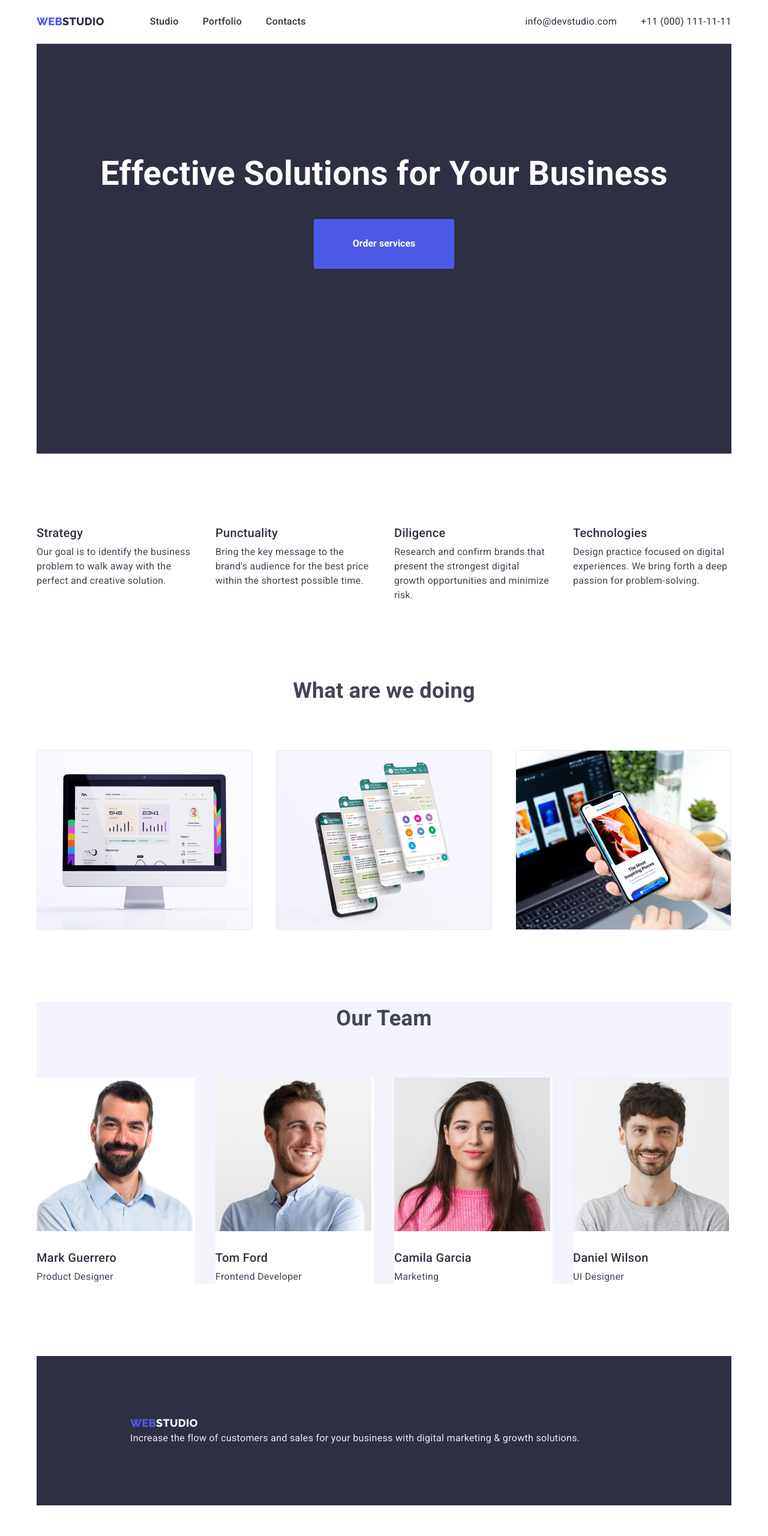
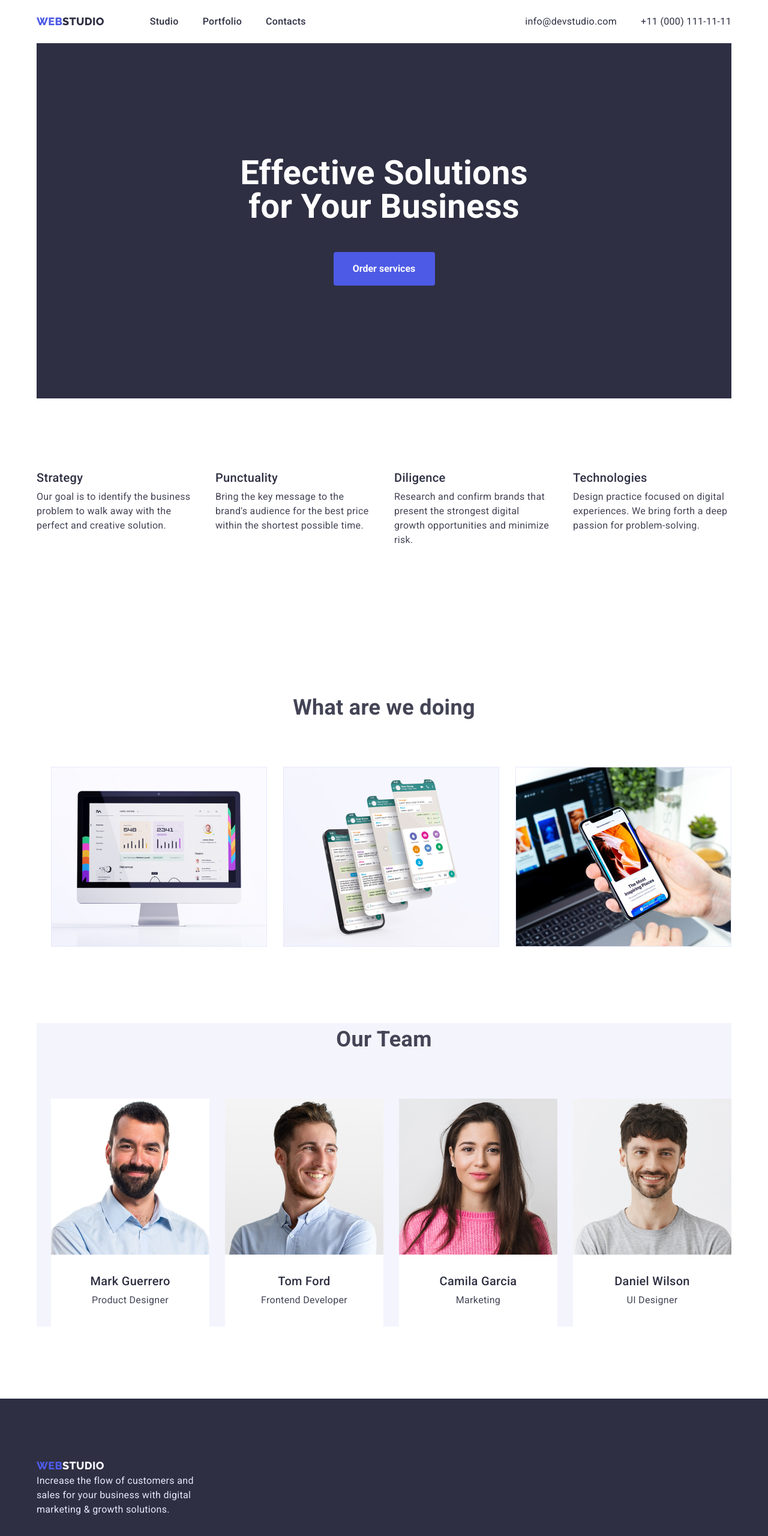
Before and after one commit to tanialapa/goit-markup-hw-02, a plain HTML site: page index.html in a window 1280 px wide. Shown: the whole page at 60% size. Before the commit the page ends 2509 px from the top, so only its background shows below. Drawn offline with nearby package versions, Linux system fonts and the light colour scheme.

Commit message:
оновила

```diff
--- a/css/styles.css
+++ b/css/styles.css
@@ -61,9 +61,6 @@ ol {
 	margin-bottom: 0;
 	padding-left: 0;
 }
-img {
-	display: block;
-}
 
 .container {
 	width: 1158px;
@@ -96,7 +93,7 @@ img {
 .main-nav {
 	display: flex;
 	align-items: center;
-  border-bottom: 1px solid #E7E9FC;
+
 }
 
 .auth-nav {
@@ -148,9 +145,7 @@ img {
 .hero {
 	background-color: var(--primary-text-color);
 	text-align: center;
-	padding-top: 188px;
-	padding-bottom: 120px;
-	margin-bottom: 120px;
+	padding: 188px;
 }
 .hero-title {
 	font-size: 56px;
@@ -174,17 +169,26 @@ img {
   margin-bottom: 120px;
 }
 
+.item-card {
+  margin-left: 24px;
+}
 .people {
 	width: 264px;
 	background-color: var(--one-bg-color);
+  margin-left: 24px;
 }
 .team-list {
   justify-content: space-between;
+  margin-left: 24px;
+}
+.team-list:last-child {
+  margin-left: 0;
 }
 
 .section {
 	margin-top: 0;
-	margin-bottom: 120px;
+	padding-top: 120px;
+  padding-bottom: 120px;
 }
 
 .section-title {
@@ -199,10 +203,13 @@ img {
 
 .img {
   display: block;
-  max-width: 100%;
+  width: 100%;
   height: auto;
-
-	margin-bottom: 32px;
+}
+.img-text {
+  padding-top: 32px;
+  padding-bottom: 32px;
+  text-align: center;
 }
 
 /*button*/
@@ -228,12 +235,11 @@ img {
 	border-radius: 4px;
 	font-weight: 600;
 	cursor: pointer;
-	min-width: 170px;
-	height: 51px;
+	width: 105px;
+	height: 24px;
 	text-align: center;
 	outline: none;
 	border: none;
-	margin-bottom: 188px;
 	margin-top: 48px;
 }
 
@@ -255,10 +261,7 @@ img {
 
 .portfolio-bottom {
 	margin-bottom: 72px;
-}
-.button-list {
-  padding-left: 427px;
-  padding-top: 96px;
+  justify-content: center;
 }
 
 .card-set {
@@ -277,10 +280,19 @@ img {
   margin-bottom: 48px;
 }
 
+.card-set > .item:last-child {
+  margin-left: 0px;
+  margin-bottom: 0px;
+}
+
 .card-content {
   padding-left: 16px;
   padding-top: 32px;
   padding-bottom: 16px;
+}
+
+.card-heading {
+  font-weight: 500;
 }
 
 .card-text {
@@ -294,8 +306,11 @@ img {
 
   padding-top: 100px;
   padding-bottom: 100px;
-  padding-left: 156px;
 }
 .footer-color {
 	color: var(--title-bg-color);
 }
+
+.footer-text {
+  width: 264px;
+}
--- a/index.html
+++ b/index.html
@@ -20,8 +20,8 @@
 	</head>
 
 	<body>
+		<header>
 			<div class="container">
-			<header>
 				<nav class="main-nav">
 					<a href="/" class="logo"> <span class="logo-color">WEB</span>STUDIO </a>
 					<ul class="site-nav list">
@@ -34,15 +34,19 @@
 						<li class="item"><a href="tel:+11(000)111-11-11" class="link list-style">+11 (000) 111-11-11</a></li>
 					</ul>
 				</nav>
+			</div>
 		</header>
 
 		<main>
+			<div class="container">
 				<section class="hero">
-					<h1 class="hero-title">Effective Solutions for Your Business</h1>
+					<h1 class="hero-title">Effective Solutions <br> for Your Business</h1>
 
 					<button type="button" class="button-secondary"> Order services </button>
 				</section>
+			</div>
 
+			<div class="container">
 				<section class="section">
 					<!--<h2 class="section">Our description</h2> -->
 					<ul class="team-list list">
@@ -69,46 +73,62 @@
 						</li>
 					</ul>
 				</section>
+			</div>
+
+			<div class="container">
 				<section class="section">
 					<h2 class="part">What are we doing </h2>
 					<ul class="team-list list">
-						<li class="item"><img src="./img/onemonitor.jpg" alt="one monitor" width="360" /> </li>
-						<li class="item"><img src="./img/manymonitors.jpg" alt="phone" width="360" /></li>
-						<li class="item"><img src="./img/phoneinhand.jpg" alt="phone in hand" width="360" /> </li>
+						<li class="item-card"><img src="./img/onemonitor.jpg" alt="one monitor" width="360" /> </li>
+						<li class="item-card"><img src="./img/manymonitors.jpg" alt="phone" width="360" /></li>
+						<li class="item-card"><img src="./img/phoneinhand.jpg" alt="phone in hand" width="360" /> </li>
 					</ul>
 				</section>
+			</div>
+			<div class="container">
 				<section class="section-team">
 					<h2 class="part">Our Team</h2>
 					<ul class="team-list list">
 						<li class="people">
 							<img src="./img/menwihtbeard.jpg" class="img" alt="men with beard" width="260" />
-
+							<div class="img-text">
 							<h3 class="section-title">Mark Guerrero</h3>
 							<p>Product Designer</p>
+						</div>
+
 						</li>
 						<li class="people">
 							<img src="./img/men.jpg" class="img" alt="men" width="260" />
+							<div class="img-text">
 							<h3 class="section-title">Tom Ford</h3>
 							<p>Frontend Developer</p>
+						</div>
 						</li>
 						<li class="people">
 							<img src="./img/girl.jpg" class="img" alt="girl" width="260" />
+							<div class="img-text">
 							<h3 class="section-title">Camila Garcia</h3>
 							<p>Marketing</p>
+						</div>
 						</li>
 						<li class="people">
 							<img src="./img/menwihtsmile.jpg" class="img" alt="men with smile" width="260" />
+							<div class="img-text">
 							<h3 class="section-title">Daniel Wilson</h3>
+
 							<p>UI Designer</p>
+						</div>
 						</li>
 					</ul>
 				</section>
+			</div>
 		</main>
 		<footer class="footer">
+			<div class="container">
 				<a href="/" class="logo"> <span class="logo-color">WEB</span><span class="footer-color">STUDIO</span> </a>
 
-					<p> Increase the flow of customers and sales for your business with digital marketing & growth solutions. </p>
+				<p class="footer-text"> Increase the flow of customers and sales for your business with digital marketing & growth solutions. </p>
+			</div>
 		</footer>
-		</div>
 	</body>
 </html>
```
Also changed, not shown: portfolio.html (+9 -5 lines). Lines whose indentation alone changed are shown as unchanged.
